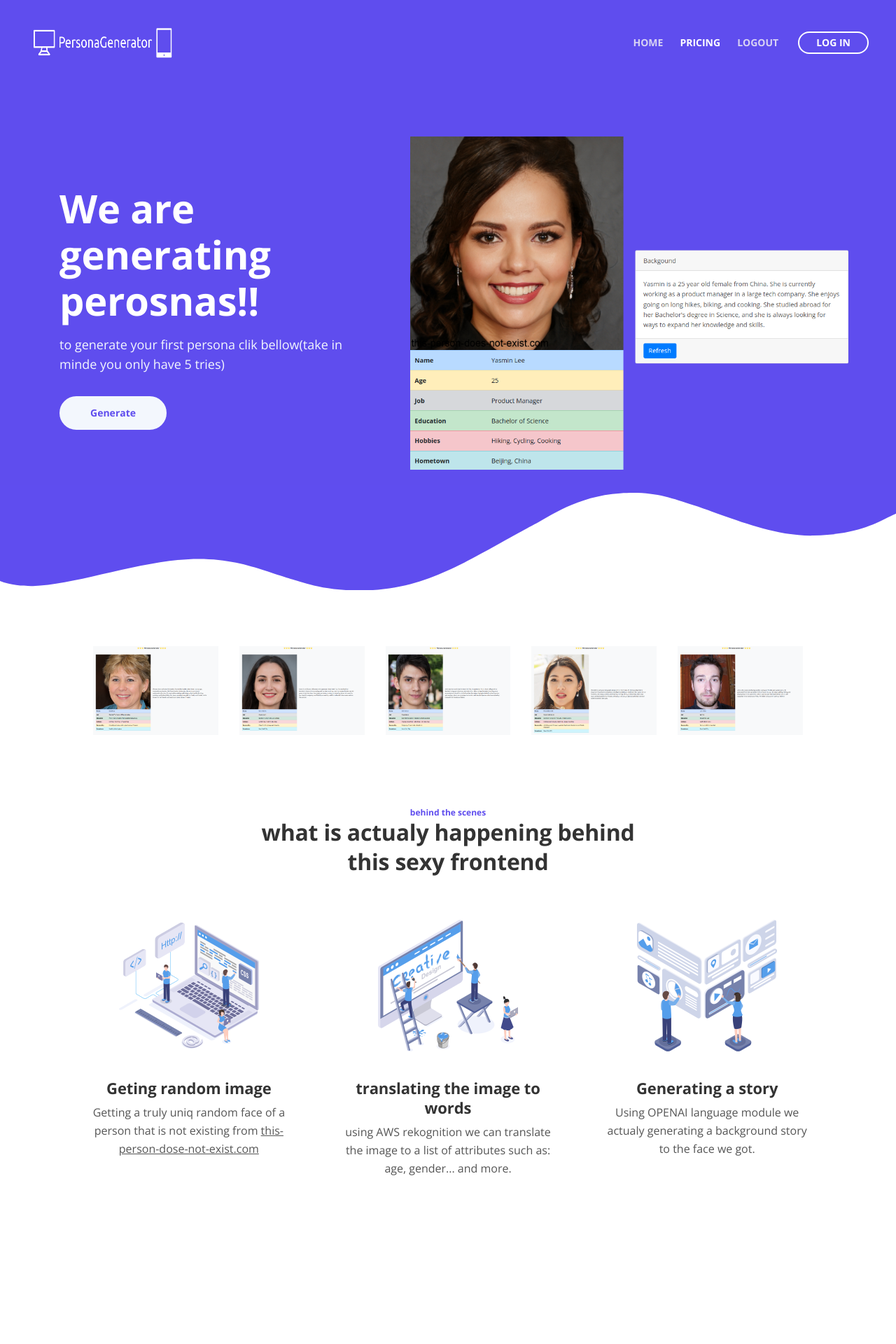
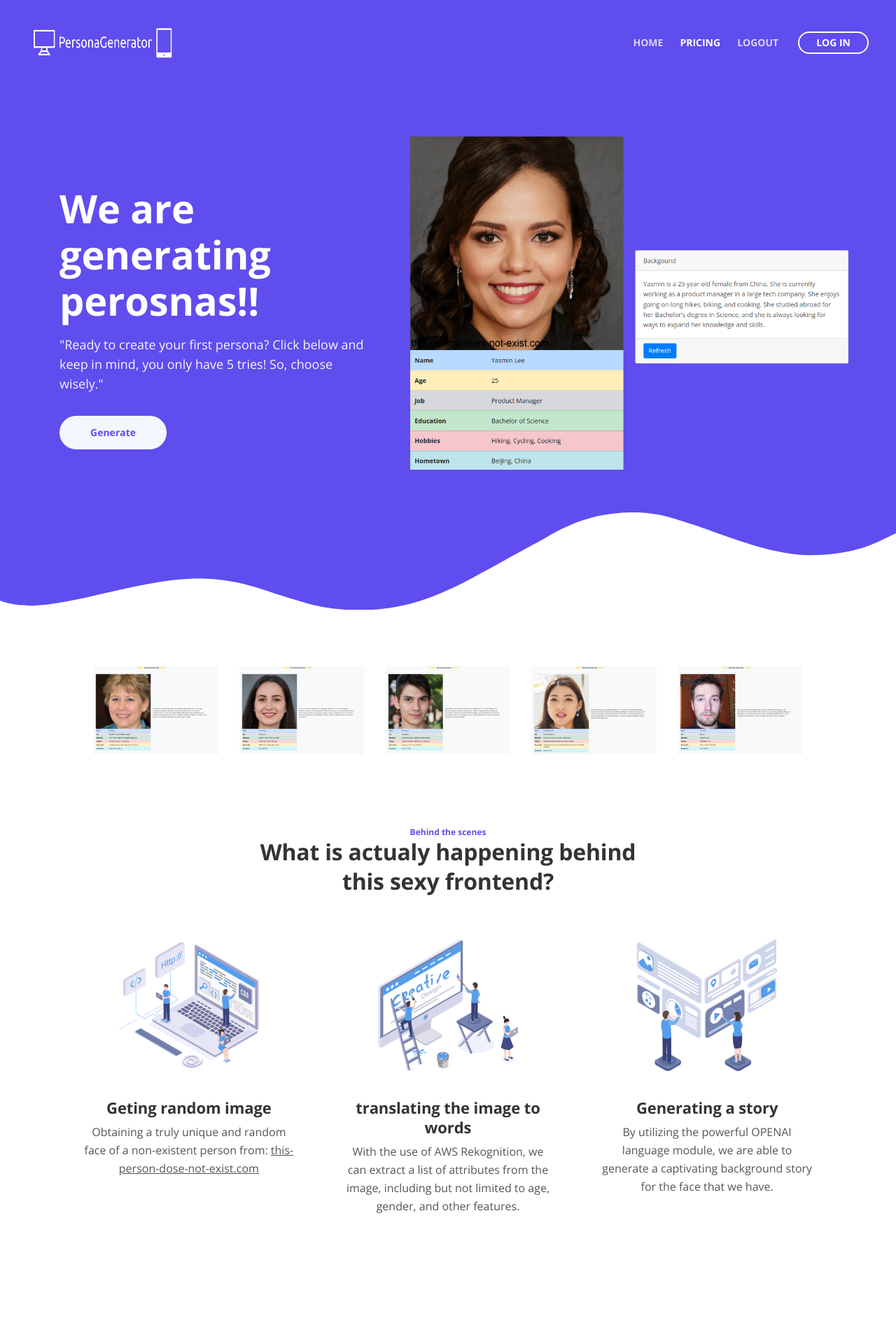
Before and after one commit to projects4life/personegenerator, a Flask app: page / in a window 1280 px wide. Shown: the top 1920 px of the page at 70% size. Run offline with Flask 2, Linux system fonts and the light colour scheme; some libraries are stand-ins or nearby versions.

Commit message:
fix the ui syntax and some more #FULL-E2E

```diff
--- a/blueprints/persona/persona.py
+++ b/blueprints/persona/persona.py
@@ -110,7 +110,7 @@ def get_image_info_from_aws(photo):
     #print('Detected faces for ' + photo)
     for faceDetail in response['FaceDetails']:
         #print('The detected face is around ' + str(int(faceDetail['AgeRange']['Low']) + int(faceDetail['AgeRange']['High']) / 2 ))
-        age = str(((int(faceDetail['AgeRange']['High']) - int(faceDetail['AgeRange']['Low'])) // 4) + int(faceDetail['AgeRange']['Low']))
+        age = str((int(faceDetail['AgeRange']['High']) + int(faceDetail['AgeRange']['Low'])) // 2 )
         #print("gender: " + str(faceDetail['Gender']['Value']) + " with " + str(faceDetail['Gender']['Confidence']) + "%" )
         gender = str(faceDetail['Gender']['Value'])
         #print("smile: " + str(faceDetail['Smile']['Value']) + " with " + str(faceDetail['Smile']['Confidence']) + "%" )
@@ -138,7 +138,7 @@ def send_info_to_chat_gpt(data_about_person):
     """
     openai.api_key = os.getenv("OPENAI_API_KEY")
 
-    promt_to_chatGpt= f"fill in the missing sections for me... be creative. the age is {data_about_person['age']} and the gender is {data_about_person['gender']} all keys must start with capital letter\r\n\r\nName: (choose a name+ last name. dont use common names)\r\nAge: (what I provided)\r\nGender: (what I provided)\r\nHobbies: (at least 3. type string)\r\nJob: (according to the age and education)\r\nEducation: (only name of the degree if he/she got one. don't incloud location)\r\nBackground:  (no less than 75 words)\r\nHometown: (country,state,city)(choose places from all around the planet. string not list )\r\n\r\nPlease generate a JSON response with this information(make sure this is correct JSON), replace all the information with the instructions inside do not add sub-fields to location and education!!!!!. ALL keys MUST start with capital letter"
+    promt_to_chatGpt= f"fill in the missing sections for me... be creative. the age is {data_about_person['age']} and the gender is {data_about_person['gender']} all keys must start with capital letter\r\n\r\nName: (choose a name+ last name. do not use common names, choose not widely used names)\r\nAge: (what I provided)\r\nGender: (what I provided)\r\nHobbies: (at least 3. type string)\r\nJob: (according to the age and education)\r\nEducation: (only name of the degree if he/she got one. don't incloud location)\r\nBackground:  (no less than 75 words)\r\nHometown: (country,state,city)(choose places from all around the planet. string not list )\r\n\r\nPlease generate a JSON response with this information(make sure this is correct JSON), replace all the information with the instructions inside do not add sub-fields to location and education!!!!!. ALL keys MUST start with capital letter"
 
     gpt_respose = chat_get_response(promt_to_chatGpt)
 
--- a/templates/index.html
+++ b/templates/index.html
@@ -91,7 +91,7 @@
                     <div class="col-lg-6 col-xl-5">
                         <div class="text-container">
                             <h1>We are generating perosnas!!</h1>
-                            <p class="p-large">to generate your first persona clik bellow(take in minde you only have 5 tries)</p>
+                            <p class="p-large">"Ready to create your first persona? Click below and keep in mind, you only have 5 tries! So, choose wisely."</p>
                             <a class="btn-solid-lg page-scroll" href="/persona">Generate</a>
                         </div> <!-- end of text-container -->
                     </div> <!-- end of col -->
@@ -152,8 +152,8 @@
         <div class="container">
             <div class="row">
                 <div class="col-lg-12">
-                    <div class="above-heading">behind the scenes</div>
-                    <h2 class="h2-heading">what is actualy happening behind this sexy frontend</h2>
+                    <div class="above-heading">Behind the scenes</div>
+                    <h2 class="h2-heading">What is actualy happening behind this sexy frontend?</h2>
                 </div> <!-- end of col -->
             </div> <!-- end of row -->
             <div class="row">
@@ -166,7 +166,7 @@
                         </div>
                         <div class="card-body">
                             <h4 class="card-title">Geting random image</h4>
-                            <p>Getting a truly uniq random face of a person that is not existing from <a href="https://this-person-does-not-exist.com/">this-person-dose-not-exist.com</a></p>
+                            <p>Obtaining a truly unique and random face of a non-existent person from: <a href="https://this-person-does-not-exist.com/">this-person-dose-not-exist.com</a></p>
                         </div>
                     </div>
                     <!-- end of card -->
@@ -178,7 +178,7 @@
                         </div>
                         <div class="card-body">
                             <h4 class="card-title">translating the image to words</h4>
-                            <p>using AWS rekognition we can translate the image to a list of attributes such as: age, gender... and more.</p>
+                            <p>With the use of AWS Rekognition, we can extract a list of attributes from the image, including but not limited to age, gender, and other features.</p>
                         </div>
                     </div>
                     <!-- end of card -->
@@ -190,7 +190,7 @@
                         </div>
                         <div class="card-body">
                             <h4 class="card-title">Generating a story</h4>
-                            <p>Using OPENAI language module we actualy generating a background story to the face we got.</p>
+                            <p>By utilizing the powerful OPENAI language module, we are able to generate a captivating background story for the face that we have.</p>
                         </div>
                     </div>
                     <!-- end of card -->
@@ -235,7 +235,7 @@
                     <div class="card">
                         <div class="card-body">
                             <div class="card-title">ADVANCED</div>
-                            <div class="price"><span class="currency">$</span><span class="value">29.99</span></div>
+                            <div class="price"><span class="currency">$</span><span class="value">42.00</span></div>
                             <div class="frequency">monthly</div>
                             <div class="divider"></div>
                             <ul class="list-unstyled li-space-lg">
@@ -257,7 +257,7 @@
                         </div> -->
                         <div class="card-body">
                             <div class="card-title">COMPLETE</div>
-                            <div class="price"><span class="currency">$</span><span class="value">39.99</span></div>
+                            <div class="price"><span class="currency">$</span><span class="value">69.69</span></div>
                             <div class="frequency">monthly</div>
                             <div class="divider"></div>
                             <ul class="list-unstyled li-space-lg">
@@ -287,7 +287,7 @@
                 <div class="col-md-4">
                     <div class="footer-col first">
                         <h4>About projects4life</h4>
-                        <p class="p-small">We're passionate about devops and developing... this is one of many side project of ours</p>
+                        <p class="p-small">We're passionate about DevOps and developing, and this is just one of our many side projects.</p>
                     </div>
                 </div> <!-- end of col -->
                 <div class="col-md-4">
```
Also changed, not shown: templates/persona.html (+4 -4 lines).
